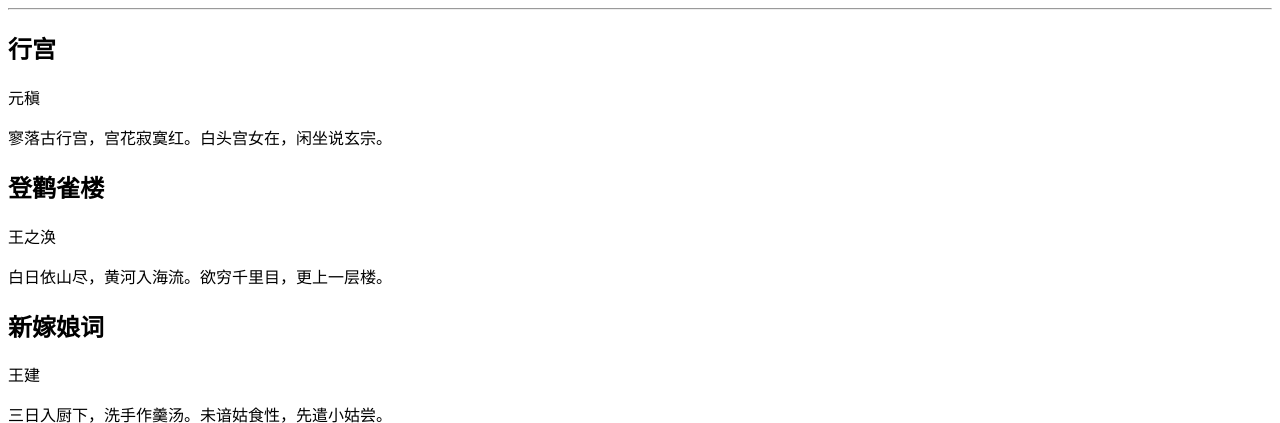
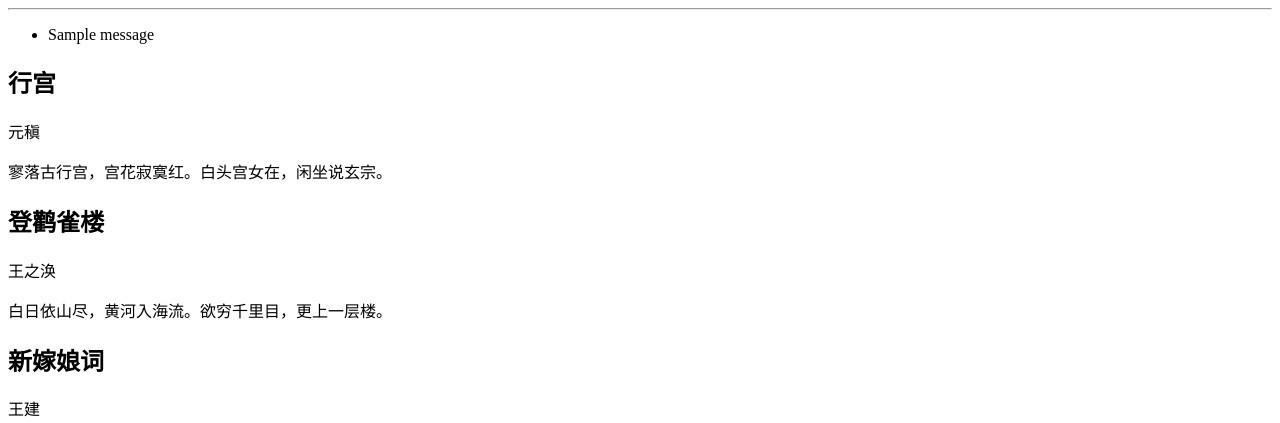
Before and after one commit to gastlygem/poetic, a Flask app: page / in a window 1280 px wide. Shown: the part 32-455 px from the top of the page. Run offline with Flask 2, Linux system fonts and the light colour scheme; one stand-in notice (Sample message) is shown.

Commit message:
3.2 flash message

```diff
--- a/app/routes.py
+++ b/app/routes.py
@@ -1,5 +1,5 @@
 from app.forms import PoemForm
-from flask import redirect, render_template
+from flask import flash, redirect, render_template
 from app import app
 
 from data import poems, poets
@@ -19,5 +19,6 @@ def add_poem():
     form = PoemForm()
     if form.validate_on_submit():
         poems.append({"title": form.title.data, "poem": form.poem.data, "poet_id": int(form.poet.data)})
+        flash(f"诗歌《{form.title.data}》添加成功")
         return redirect('/index')
     return render_template("add_poem.html", title="添加诗", form=form)
--- a/app/templates/base.html
+++ b/app/templates/base.html
@@ -13,6 +13,15 @@
         古诗网: <a href="/index">首页</a> | <a href="/add_poem">添加诗歌</a>
     </nav>
     <hr>
+    {% with messages = get_flashed_messages() %}
+    {% if messages %}
+    <ul>
+        {% for message in messages %}
+        <li>{{ message }}</li>
+        {% endfor %}
+    </ul>
+    {% endif %}
+    {% endwith %}
     {% block content %} {% endblock %}
 </body>
 
```
Also changed, not shown: 1 other file.
